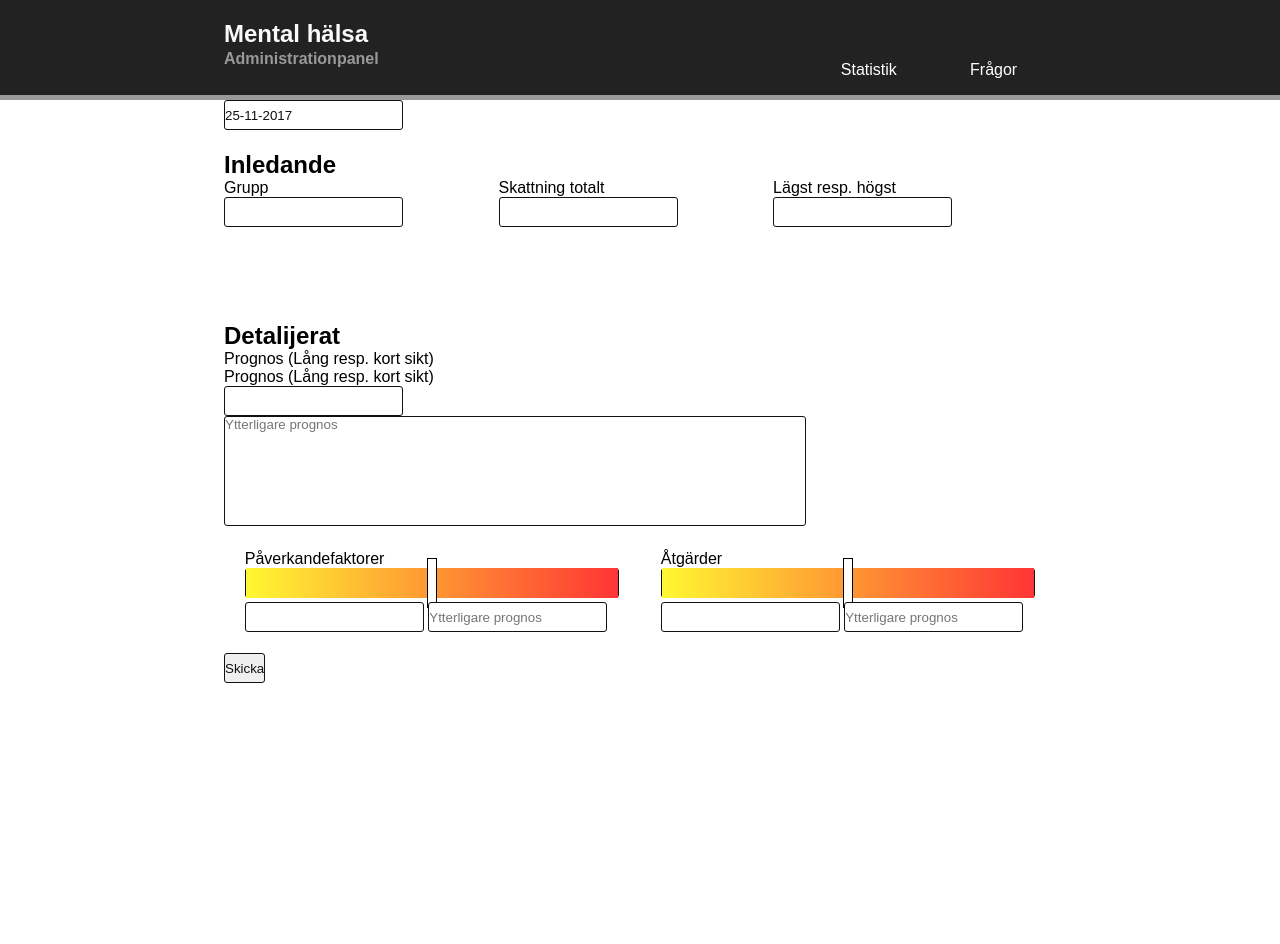
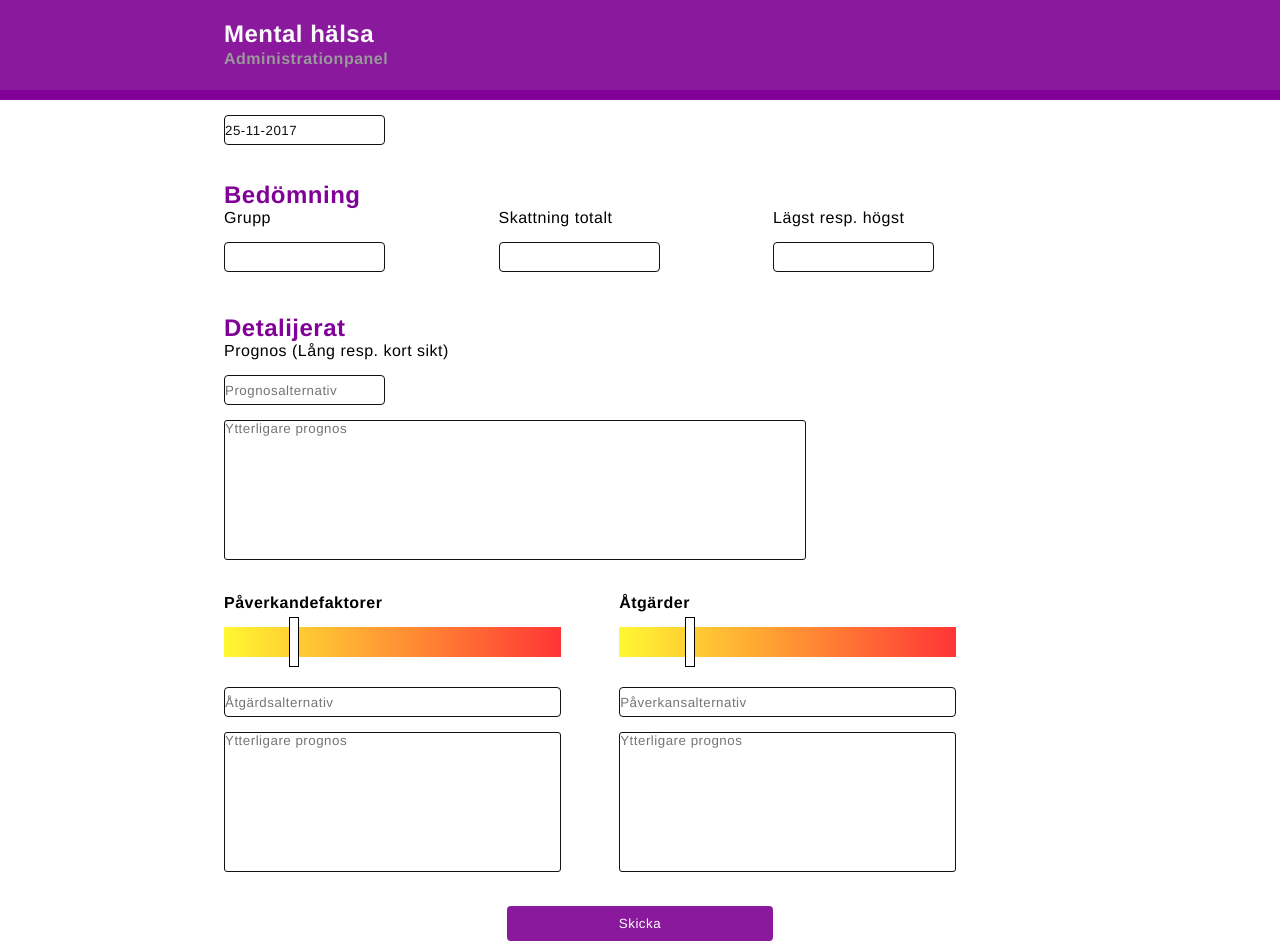
Before and after one commit to Simple-MAX/AA-Polls-1, a plain HTML site: page src/pages/form.html in a window 1280 px wide. Before the commit the page ends 922 px from the top, so only its background shows below. Drawn offline with Linux system fonts and the light colour scheme.

Commit message:
added results page and improved styling on form

```diff
--- a/src/css/main-style.css
+++ b/src/css/main-style.css
@@ -3,17 +3,21 @@
     margin: 0;
     border: 0;
     box-sizing: border-box;
-    font-family: Arial, Helvetica, sans-serif;
+    font-family: 'Helvetica', 'Arial', sans-serif;
+    letter-spacing: 0.5px;
 }
 
 /*      NAV    */
-
 .nav-main {
     width: 100%;
     height: 100px;
     display: block;
+    background-color: #8a199e;
+    border-bottom: 10px solid #810097;
+}
+
+.admin-panel.nav-main {
     background-color: #222;
-    border-bottom: 5px solid #999;
 }
 
 .nav-container {
@@ -36,7 +40,6 @@
     display: block;
     text-align: left;
     color: #fafafa;
-    font-family: Arial, Helvetica, sans-serif;
     font-weight: 700;
 }
 
@@ -45,31 +48,48 @@
     display: block;
     text-align: left;
     color: #999;
-    font-family: Arial, Helvetica, sans-serif;
+}
+
+.admin-panel .nav-logo-container > h4 {
+    color: #8a199e;
+    font-size: 1.3em;
+    letter-spacing: 1px;
+}
+
+.admin-panel .nav-logo-container > h1 {
+    font-size: 2em;
+    letter-spacing: 2.5px;
 }
 
 .nav-meny-container {
-    width: 30%;
+    width: 25%;
     display: block;
-    margin-left: 20%;
-    margin-top: 50px;
-    height: 50px;
+    margin-left: 25%;
+    margin-top: 40px;
+    height: 60px;
     float: right;
 }
 
 .nav-meny-container > li{
     width: 50%;
     display: block;
-    height: 50px;
+    height: 60px;
     float: left;
     color: #fff;
     text-align: center;
-    font-family: Arial, Helvetica, sans-serif;
-    line-height: 40px;
+    line-height: 55px;
+    transition: 0.3s background-color linear;
 }
 
 .nav-meny-container > li:active{
-    background-color: #999;
+    background-color: #8a199e;
+}
+.nav-meny-container > li:hover{
+    background-color: #8a199e;
+}
+
+.nav-meny-container > .active{
+    background-color: #8a199e;
 }
 
 
@@ -110,7 +130,7 @@
     margin-bottom: 45px;
     display: block;
     transition: all 0.3s ease-in-out;
-    border-bottom: 2px solid #111;
+    border-bottom: 2px solid #8a199e;
     background-color: #eee;
 }
 
@@ -124,10 +144,9 @@
     width: 40%;
     height: 40px;
     margin: 20px 30%;
-    border-bottom: 2px solid #111;
-    background-color: #111;
+    border-bottom: 2px solid #8a199e;;
+    background-color: #8a199e;;
     color: #fff;
-
     cursor: pointer;
 }
 
@@ -140,71 +159,101 @@
     height: 800px;
 }
 
-.form-wrapper {
+.form-main .form-wrapper {
     width: 65%;
     margin: 0 17.5%;
     height: 800px;
     display: block;
 }
 
-.form-date-container {
+.form-main .form-date-container {
     width: 100%;
     height: 50px;
 
 }
 
-.form-container {
+.form-main .form-container {
     width: 100%;
     height: 750px;
 }
 
-.form-col-0 {
+.form-main .form-col-0 {
     width: 100%;
-    height: 20%;
+    height: 15%;
     margin: 2.5% 0;
 }
 
-.form-col-1 {
+.form-main h2 {
+    color: #810097;
+}
+
+.form-main .form-col-1 {
     width: 100%;
-    height: 80%;
+    height: 85%;
     margin: 2.5% 0;
 }
 
-.form-col-1-input {
-    width: 24%;
-    margin-right:  9%;
+.form-main .form-col-1-input {
+    width: 33%;
     display: block;
     float: left;
 }
 
 .form-main input {
     border: 1px #111 solid;
-    border-radius: 3px;
+    border-radius: 4px;
     color: #111;
     height: 30px;
+    margin: 15px 0;
 }
 
-.form-col-2-input-divider {
+.form-main .form-col-2-input-divider {
     width: 45%;
-    margin: 2.5%;
+    margin: 30px 0;
+    margin-right: 2.5%;
     float: left;
     display: block;
 }
 
-.form-input-textarea {
+.form-main .form-input-textarea {
     width: 70%;
     margin-right: 30%;
     border: 1px #111 solid;
     border-radius: 3px;
     color: #111;
-    height: 110px;
+    height: 140px;
+    resize: none;
+}
+
+.form-main .form-input-button {
+    width: 32%;
+    margin:0 34%;
+    background-color: #8a199e;
+    color: #fff;
+    border: 0px;
+    height: 35px;
+}
+
+.form-main .form-col-2-input-divider > input {
+    width: 90%;
+    margin-right: 10%;
+}
+
+.form-main .form-col-2-input-divider > textarea {
+    width: 90%;
+    margin-right: 10%;
+    border: 1px #111 solid;
+    border-radius: 3px;
+    color: #111;
+    height: 140px;
     resize: none;
 }
 
 input[type=range] {
     -webkit-appearance: none; /* Hides the slider so that custom slider can be made */
-    width: 100%; /* Specific width is required for Firefox. */
+    width: 90%; /* Specific width is required for Firefox. */
     background: transparent; /* Otherwise white in Chrome */
+    border: 0px;
   }
 
   input[type=range]::-webkit-slider-thumb {
--- a/src/pages/form.html
+++ b/src/pages/form.html
@@ -19,11 +19,6 @@
                             <h1>Mental hälsa</h1>
                             <h4>Administrationpanel</h4>
                         </div>
-
-                        <div class="nav-meny-container">
-                            <li>Statistik</li>
-                            <li>Frågor</li>
-                        </div>
                     </div>
                 </div>
             </nav>
@@ -36,7 +31,7 @@
                     </div>
                     <div class="form-container">
                         <div class="form-col-0">
-                            <h2>Inledande</h2>
+                            <h2>Bedömning</h2>
                             <div class="form-col-1-input">
                                 <p>Grupp</p>
                                 <input>
@@ -55,24 +50,23 @@
                             <h2>Detalijerat</h2>
                             <p>Prognos (Lång resp. kort sikt)</p>
                             <div class="form-col-2-input">
-                                    <p>Prognos (Lång resp. kort sikt)</p>
-                                    <input>
+                                    <input placeholder="Prognosalternativ">
                                     <textarea class="form-input-textarea" placeholder="Ytterligare prognos"></textarea>
                             </div>
                             <div class="form-col-2-input">
                                 <div class="form-col-2-input-divider">
-                                    <p>Påverkandefaktorer</p>
-                                    <input type="range" name="" min="0" max="10">
-                                    <input>
-                                    <input placeholder="Ytterligare prognos">
+                                    <h4>Påverkandefaktorer</h4>
+                                    <input type="range" name="" min="0" max="10" value="2">
+                                    <input placeholder="Åtgärdsalternativ">
+                                    <textarea placeholder="Ytterligare prognos"></textarea>
                                 </div>
                                 <div class="form-col-2-input-divider">
-                                    <p>Åtgärder</p>
-                                    <input type="range" name="" min="0" max="10">
-                                    <input>
-                                    <input placeholder="Ytterligare prognos">
+                                    <h4>Åtgärder</h4>
+                                    <input type="range" name="" min="0" max="10" value="2">
+                                    <input placeholder="Påverkansalternativ">
+                                    <textarea placeholder="Ytterligare prognos"></textarea>
                                 </div>
-                                <input id="form-submit" value="Skicka" type="submit" onclick="formnSubmit()"
+                                <input class="form-input-button" id="form-submit" value="Skicka" type="submit" onclick="formnSubmit()"
                             />
                             </div>
                         </div>
```
Also changed, not shown: src/pages/index.html (+1 -21 lines), src/pages/results.html (added, +37 -0 lines).
